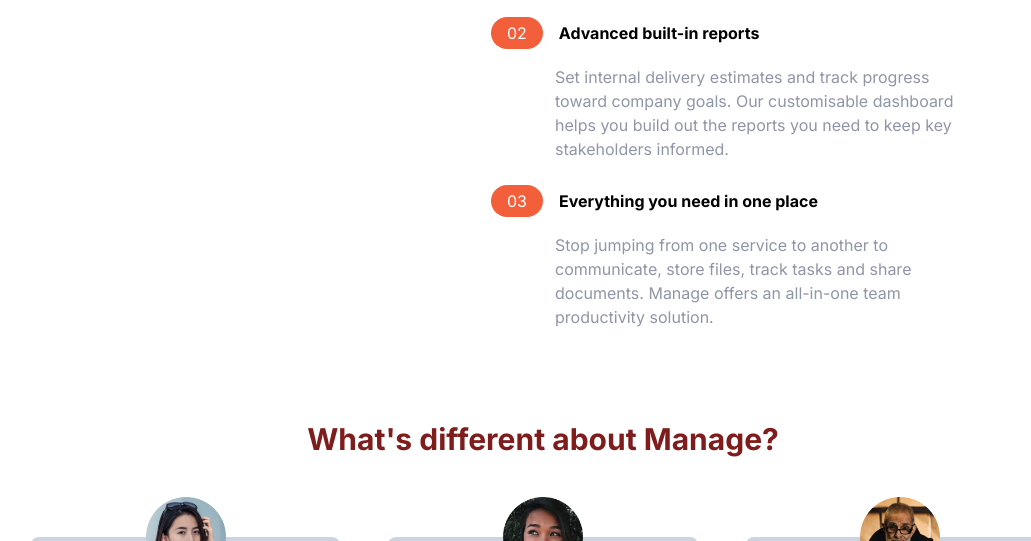
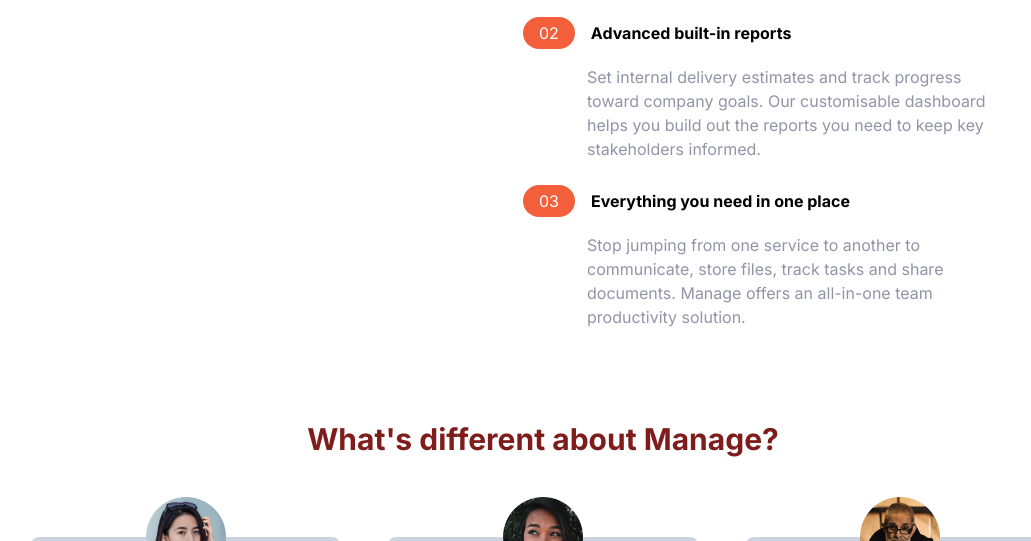
Before and after one commit to allanmosesfernandes/tailwindPlayground, a website: page index.html in a window 1280 px wide. Shown: the part 819-1360 px from the top of the page, without its empty margins (97-1128 px from the left). Drawn offline with Linux system fonts and the light colour scheme.

Commit message:
justify-content

```diff
--- a/index.html
+++ b/index.html
@@ -72,7 +72,7 @@
 
     <!-- Features Section -->
     <section id="features">
-      <div class="container flex flex-col mx-auto md:flex-row">
+      <div class="container flex flex-col mx-auto justify-center md:flex-row">
         <!-- Left -->
         <div class="flex flex-col space-y-4 mb-10 md:mb-32">
           <h1 class="p-6 max-w-full text-red-900 text-4xl font-bold font-body text-center md:text-3xl md:text-left md:max-w-md md:p-0 md:space-y-12">
```
Also changed, not shown: netlify.toml (added), 1 other file.
